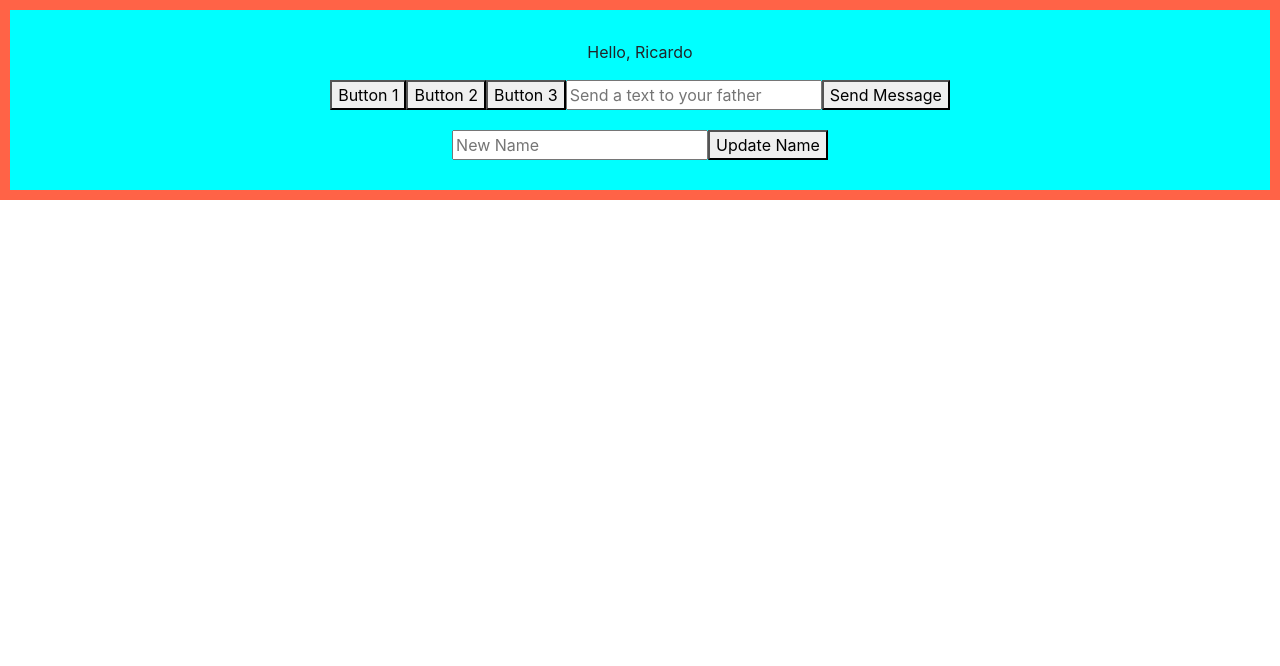
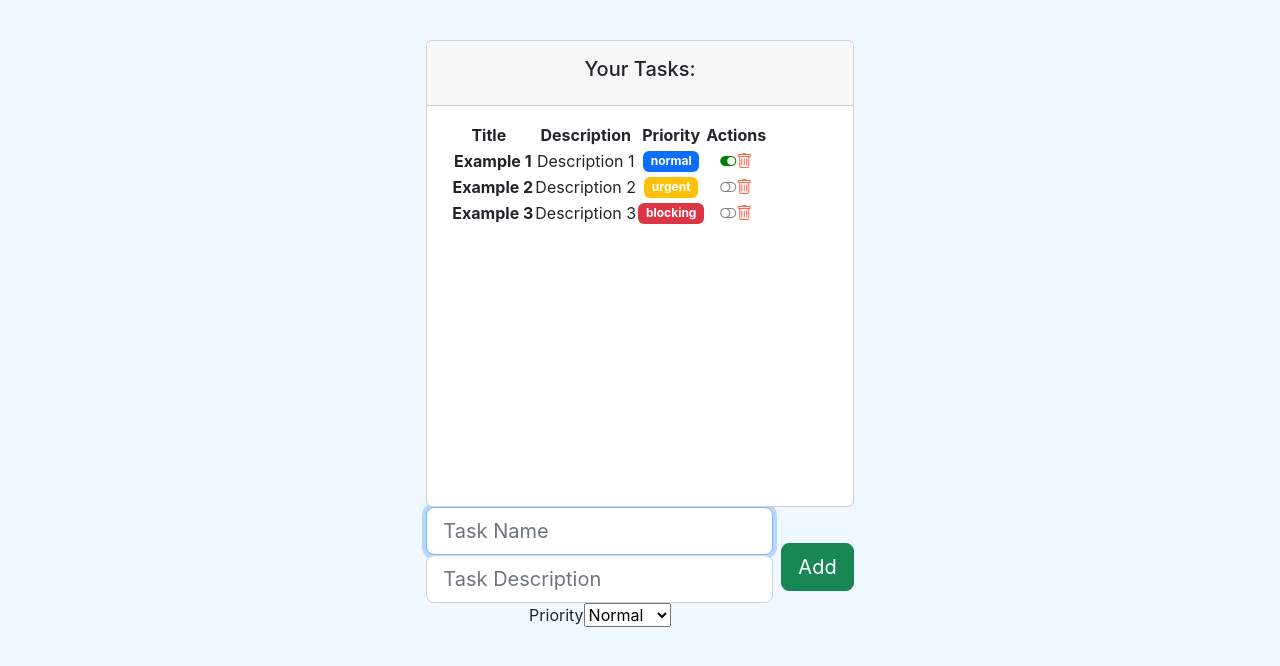
Before and after one commit to sanexto/open-bootcamp, a React (Create React App) app in the folder react-js/hola-mundo/: page / in a window 1280 px wide. Shown: the top 666 px of the page. Built offline with nearby package versions, Linux system fonts and the light colour scheme.

Commit message:
Sesión 9

```diff
--- a/react-js/hola-mundo/src/App.css
+++ b/react-js/hola-mundo/src/App.css
@@ -40,3 +40,12 @@
 h1 {
   color: tomato;
 }
+
+body {
+  display: flex;
+  align-items: center;
+  justify-content: center;
+  padding-top: 40px;
+  padding-bottom: 40px;
+  background-color: aliceblue;
+}
--- a/react-js/hola-mundo/src/App.js
+++ b/react-js/hola-mundo/src/App.js
@@ -1,6 +1,6 @@
 // import logo from './logo.svg';
 import './App.css';
-import Father from './components/container/father';
+// import Father from './components/container/father';
 // import AllCycles from './hooks/lifecycle/AllCycles';
 // import Ejemplo2 from './hooks/Ejemplo2';
 // import MiComponenteConContexto from './hooks/Ejemplo3';
@@ -34,8 +34,9 @@
         {/* <GreetingStyled name='Ricardo' /> */}
       {/* </header> */}
       {/* Gestión de eventos */}
-      <Father />
-      {/* <TaskListComponent /> */}
+      {/* <Father /> */}
+      {/* PROYECTO FINAL */}
+      <TaskListComponent />
     </div>
   );
 }
--- a/react-js/hola-mundo/src/components/container/task_list.jsx
+++ b/react-js/hola-mundo/src/components/container/task_list.jsx
@@ -26,11 +26,32 @@
         };
     }, [ tasks ]);
 
-    const changeCompleted = () => {
+    function completeTask(task) {
+        console.log('Complete this Task: ', task);
+        const index = tasks.indexOf(task);
+        const tempTasks = [...tasks];
+        tempTasks[index].completed = !tempTasks[index].completed;
+        /**
+         * We update the state of the component with the new list tasks and it will update the
+         * iteration of tasks in order to show the task updated.
+         */
+        setTasks(tempTasks);
+    }
 
-        console.log('Cambiar estado de una tarea');
+    function deleteTask(task) {
+        console.log('Delete this Task: ', task);
+        const index = tasks.indexOf(task);
+        const tempTasks = [...tasks];
+        tempTasks.splice(index, 1);
+        setTasks(tempTasks);
+    }
 
-    };
+    function addTask(task) {
+        console.log('Add this Task: ', task);
+        const tempTasks = [...tasks];
+        tempTasks.push(task);
+        setTasks(tempTasks);
+    }
 
     return (
         <div>
@@ -55,16 +76,20 @@
                                 {/* TODO: Iterar sobre una lista de tareas */}
                                 { tasks.map((task, index) => {
                                     return (
-                                        <TaskComponent key={ index } task={ task } />
+                                        <TaskComponent
+                                            key={ index }
+                                            task={ task }
+                                            complete={completeTask}
+                                            remove={deleteTask}
+                                        />
                                     );
                                 })}
                             </tbody>
                         </table>
                     </div>
-                    <TaskForm />
                 </div>
             </div>
-            {/* <TaskComponent task={ defaultTask } /> */}
+            <TaskForm add={addTask} />
         </div>
     );
 };
--- a/react-js/hola-mundo/src/components/pure/forms/taskForm.jsx
+++ b/react-js/hola-mundo/src/components/pure/forms/taskForm.jsx
@@ -1,11 +1,53 @@
-import React from 'react';
+import React, { useRef } from 'react';
+import PropTypes from 'prop-types';
+import { LEVELS } from '../../../models/levels.enum';
+import { Task } from '../../../models/task.class';
 
-const TaskForm = () => {
+
+const TaskForm = ({add}) => {
+
+    const nameRef = useRef('');
+    const descriptionRef = useRef('');
+    const levelRef = useRef(LEVELS.NORMAL);
+
+    function addTask(e) {
+        e.preventDefault();
+        const newTask = new Task(
+            nameRef.current.value,
+            descriptionRef.current.value,
+            false,
+            levelRef.current.value,
+        );
+        add(newTask);
+    }
+
     return (
-        <form>
-
+        <form onSubmit={addTask} className='d-flex justify-content-center align-items-center mb-4'>
+            <div className='form-outline flex-fill'>
+                <input ref={nameRef} id='inputName' type='text' className='form-control form-control-lg' required autoFocus placeholder='Task Name' />
+                <input ref={descriptionRef} id='inputDescription' type='text' className='form-control form-control-lg' required placeholder='Task Description' />
+                <label htmlFor='selectLevel' className='sr-only'>Priority</label>
+                <select ref={levelRef} defaultValue={LEVELS.NORMAL} id='selectLevel'>
+                    <option value={LEVELS.NORMAL}>
+                        Normal
+                    </option>
+                    <option value={LEVELS.URGENT}>
+                        Urgent
+                    </option>
+                    <option value={LEVELS.BLOCKING}>
+                        Blocking
+                    </option>
+                </select>
+            </div>
+            <button type='submit' className='btn btn-success btn-lg ms-2'>Add</button>
         </form>
     );
-}
+};
+
+
+TaskForm.propTypes = {
+    add: PropTypes.func.isRequired,
+};
+
 
 export default TaskForm;
--- a/react-js/hola-mundo/src/components/pure/task.jsx
+++ b/react-js/hola-mundo/src/components/pure/task.jsx
@@ -6,12 +6,12 @@
 import '../../styles/task.scss';
 import { LEVELS } from '../../models/levels.enum';
 
-const TaskComponent = ({ task }) => {
+const TaskComponent = ({ task, complete, remove }) => {
 
     useEffect(() => {
         console.log('Created Task');
         return () => {
-            console.log(`Task: ${task.name} is going to amount`);
+            console.log(`Task: ${task.name} is going to unmount`);
         };
     }, [ task ]);
 
@@ -61,9 +61,9 @@
      */
     function taskCompletedIcon() {
         if (task.completed) {
-            return (<i className='bi-toggle-on' style={ { color: 'green' } }></i>);
+            return (<i onClick={() => complete(task)} className='bi-toggle-on task-icon' style={ { color: 'green' } }></i>);
         } else {
-            return (<i className='bi-toggle-off' style={ { color: 'grey' } }></i>);
+            return (<i onClick={() => complete(task)} className='bi-toggle-off task-icon' style={ { color: 'grey' } }></i>);
         }
     }
 
@@ -82,7 +82,7 @@
             <td className='align-middle'>
                 {/* Execution of function to return icon depending on completion */}
                 { taskCompletedIcon() }
-                <i className='bi-trash' style={ { color: 'tomato' } }></i>
+                <i onClick={() => remove(task)} className='bi-trash task-icon' style={ { color: 'tomato' } }></i>
             </td>
         </tr>
     );
@@ -90,7 +90,9 @@
 
 
 TaskComponent.propTypes = {
-    task: PropTypes.instanceOf(Task),
+    task: PropTypes.instanceOf(Task).isRequired, // prop obligatoria
+    complete: PropTypes.func.isRequired, // prop obligatoria
+    remove: PropTypes.func.isRequired, // prop obligatoria
 };
 
 
--- a/react-js/hola-mundo/src/styles/task.scss
+++ b/react-js/hola-mundo/src/styles/task.scss
@@ -1,8 +1,3 @@
-h1 {
-    color: cyan;
+.task-icon{
+    cursor: pointer;
 }
-
-.task-name {
-    font-weight: bold;
-    color: cadetblue;
-}
```
